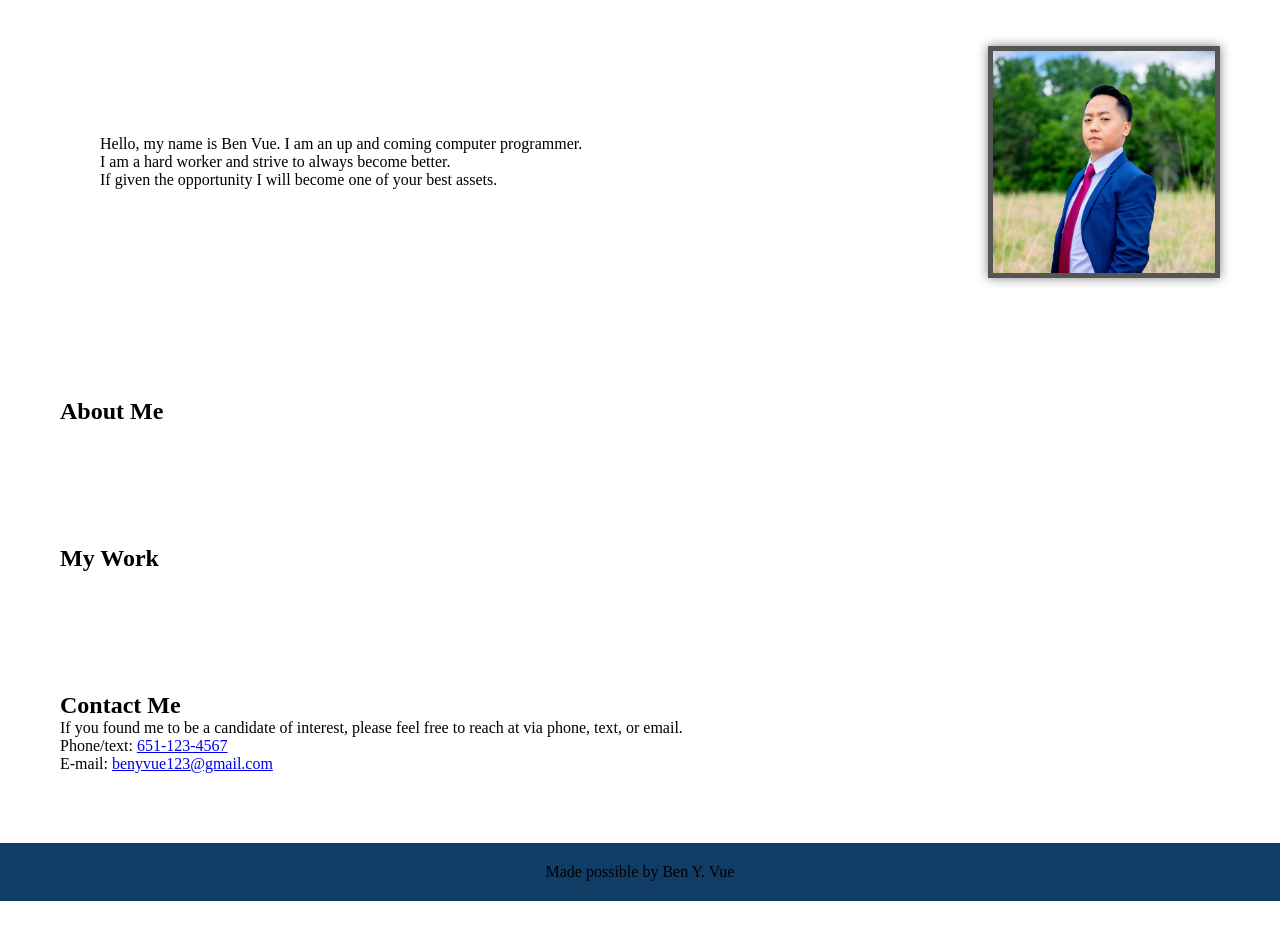
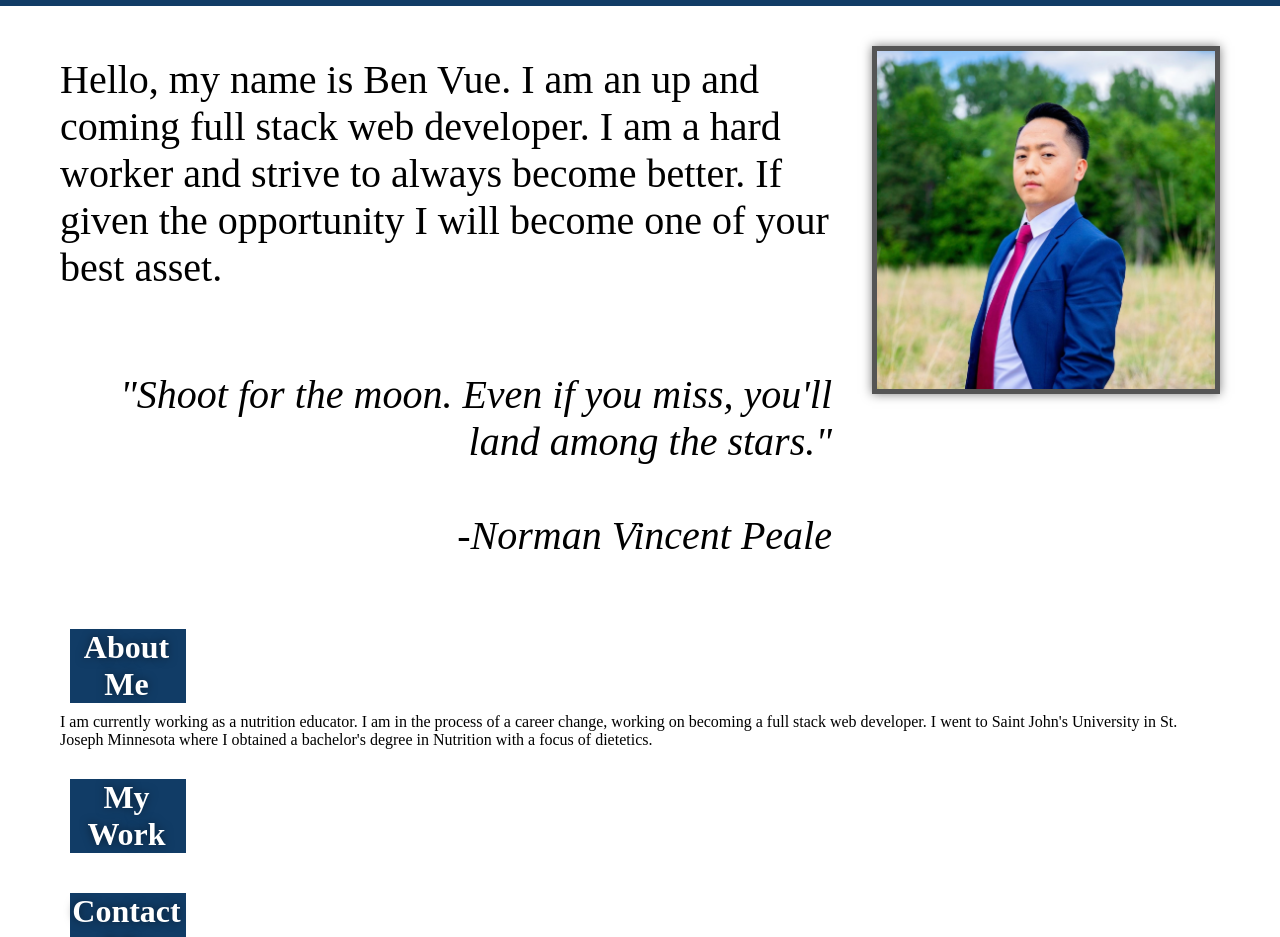
Before and after one commit to benyvue/bens-portfolio, a plain HTML site: page index.html in a window 1280 px wide. Shown: the part 103-1040 px from the top of the page. Before the commit the page ends 1004 px from the top, so only its background shows below. Drawn offline with Linux system fonts and the light colour scheme.

Commit message:
finishing up layout

```diff
--- a/assets/css/style.css
+++ b/assets/css/style.css
@@ -7,7 +7,12 @@
 
 /*Utilities*/
 section {
-    padding: 60px;
+    padding: 10px 60px;
+}
+
+:root {
+    --primary-color: #113c66;
+    --secondary-color: #39a6b2;
 }
 /*End Utilities*/
 
@@ -15,9 +20,9 @@ section {
 header {
     display: flex;
     justify-content: space-between;
-    padding: 0, 0,0,20px;
+    padding: 0, 0, 0, 20px;
     background-color: #113c66;
-    padding: 10px 0;
+    padding: 20px 35px;
     position: -webkit-sticky;
     position: sticky;
 }
@@ -37,12 +42,18 @@ header nav ul {
     justify-content: space-between;
     align-items: center;
     list-style: none;
+    padding: 10px 0 0 0;
+}
+
+header nav ul li a:hover {
+    color: #39a6b2
 }
 
 header nav ul li a {
     margin: 0 30px;
     font-weight: lighter;
     font-size: 1.55vw;
+    text-shadow: 0 0 10px rgba(0, 0, 0, 0.5);
     text-decoration: none;
 }
 
@@ -57,33 +68,60 @@ header h1 {
 
 /*Start Hero Styles*/
 .hero {
-    display: flex;
+    display: inline-block;
     flex-wrap: wrap;
     flex-direction: row-reverse;
-    justify-content: center;
+    justify-content: flex-end;
     align-items: center;
 }
 
 .hero p {
-    width: 80%;
-    padding: 0 40px;
+    font-size: 40px;
+    width: 70%;
+    padding: 40px 40px 40px 0;
+}
+
+.quote {
+    font-style: italic;
+    font-size: 30px;
+    text-align: right;
+    padding: 0;
 }
 
 .hero img {
-
-    width: 20%;
+    float: right;
+    width: 30%;
     height: auto;
+    margin: 30px 0 0 0;
     box-shadow: 0 0 10px rgba(0, 0, 0, 0.5);
     border: 5px solid #555;
 }
+/*End Hero Styles*/
+
+/*body sections styling*/
+.sections {
+    width: 10%;
+    height: auto;
+    margin: 10px;
+    color: white;
+    text-shadow: 0 0 10px rgba(0, 0, 0, 0.5);
+    font-size: 200%;
+    text-align: center;
+    border-right: 3px solid;
+    border-color: var(--primary-color);
+    background-color: var(--primary-color);
+}
 
 
-/*End Hero Styles*/
+/*end body sections styling*/
 
 /*Footer Style Starts*/
 footer {
     padding: 20px 0;
     margin: 10px 0 0 0;
+    color: white;
+    text-shadow: 0 0 10px rgba(0, 0, 0, 0.5);
+    font-size: 150%;
     background-color: #113c66;
     text-align: center;
 }
--- a/index.html
+++ b/index.html
@@ -34,30 +34,37 @@
 
             <img src="./assets/images/Benpicture.jpg" />
             <p>
-            Hello, my name is Ben Vue. I am an up and coming computer programmer. </br>
-            I am a hard worker and strive to always become better. </br>
-            If given the opportunity I will become one of your best assets.
+                Hello, my name is Ben Vue. I am an up and coming full stack web developer.
+                I am a hard worker and strive to always become better.
+                If given the opportunity I will become one of your best asset.
             </p>
 
+            <p class="quote">
+                "Shoot for the moon. Even if you miss, you'll land among the stars."</br></br>
+                -Norman Vincent Peale
+            </p>
     </section>
 
     <!--Article section-->
-    <section id="about-me">
-        <h2>About Me</h2>
+    <section id="about-me" class="article">
+        <h2 class="sections">About Me</h2>
+          <p>
+            I am currently working as a nutrition educator. I am in the process of a career change, working on becoming a full stack web developer. I went to Saint John's University in St. Joseph Minnesota where I obtained a bachelor's degree in Nutrition with a focus of dietetics.
+          </p>
     </section>
 
-    <section id="my-work">
-        <h2>My Work</h2>
+    <section id="my-work" class="article">
+        <h2 class="sections">My Work</h2>
     </section>
 
-    <section id="contact-me">
-        <h2>Contact Me</h2>
+    <section id="contact-me" class="article">
+        <h2 class="sections">Contact Me</h2>
         <p>
-            If you found me to be a candidate of interest, please feel free to reach at via phone, text, or email.</br>
+            If you found me to be a candidate of interest, please feel free to reach out via phone, text, or email, thank you.</br>
             Phone&#47text: <a href="tel:651-123-4567">651-123-4567</a></br>
             E-mail: <a href="mailto:benyvue123@gmail.com">benyvue123@gmail.com</a>
         </p>
-    </section>
+</section>
 
 </main>
 
```
